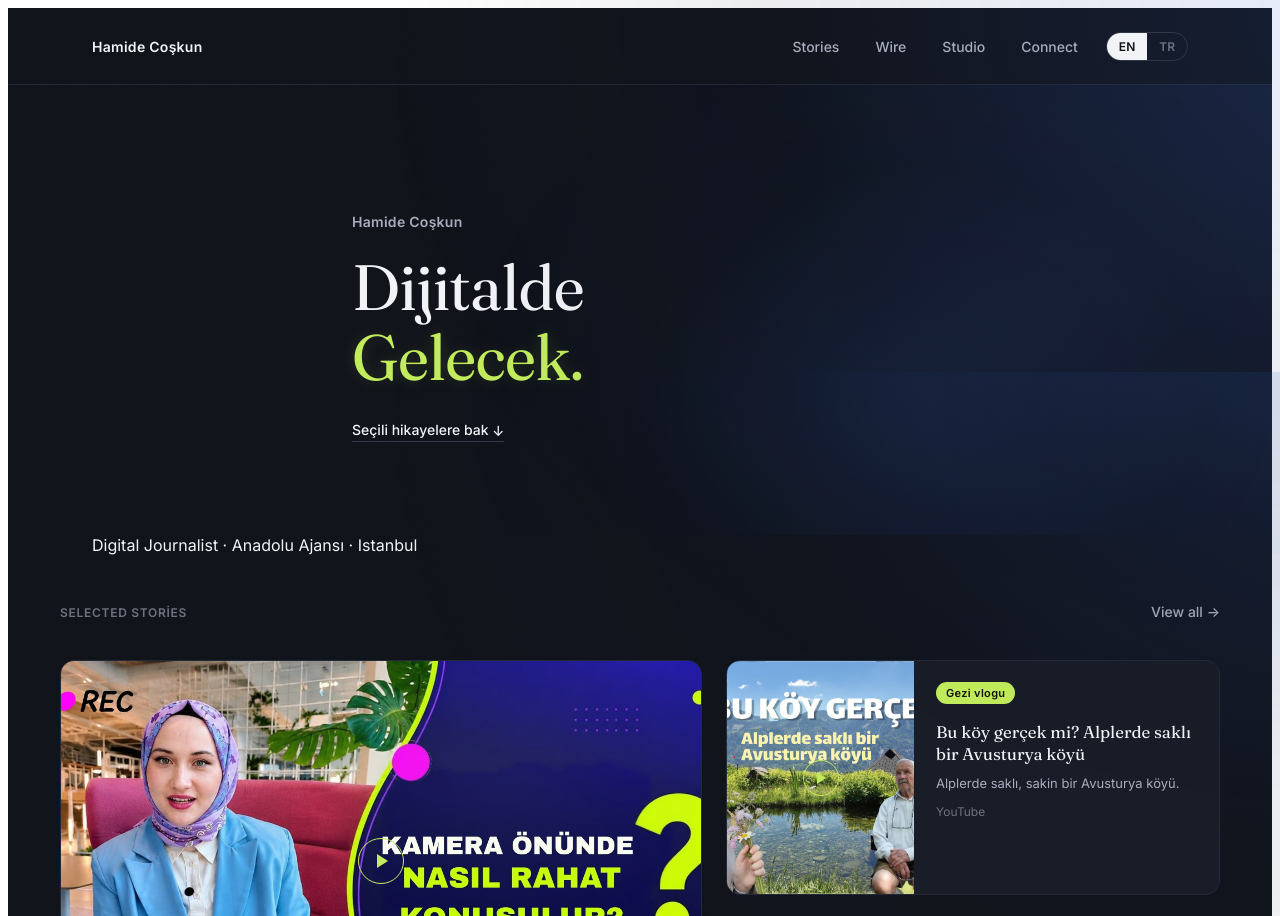
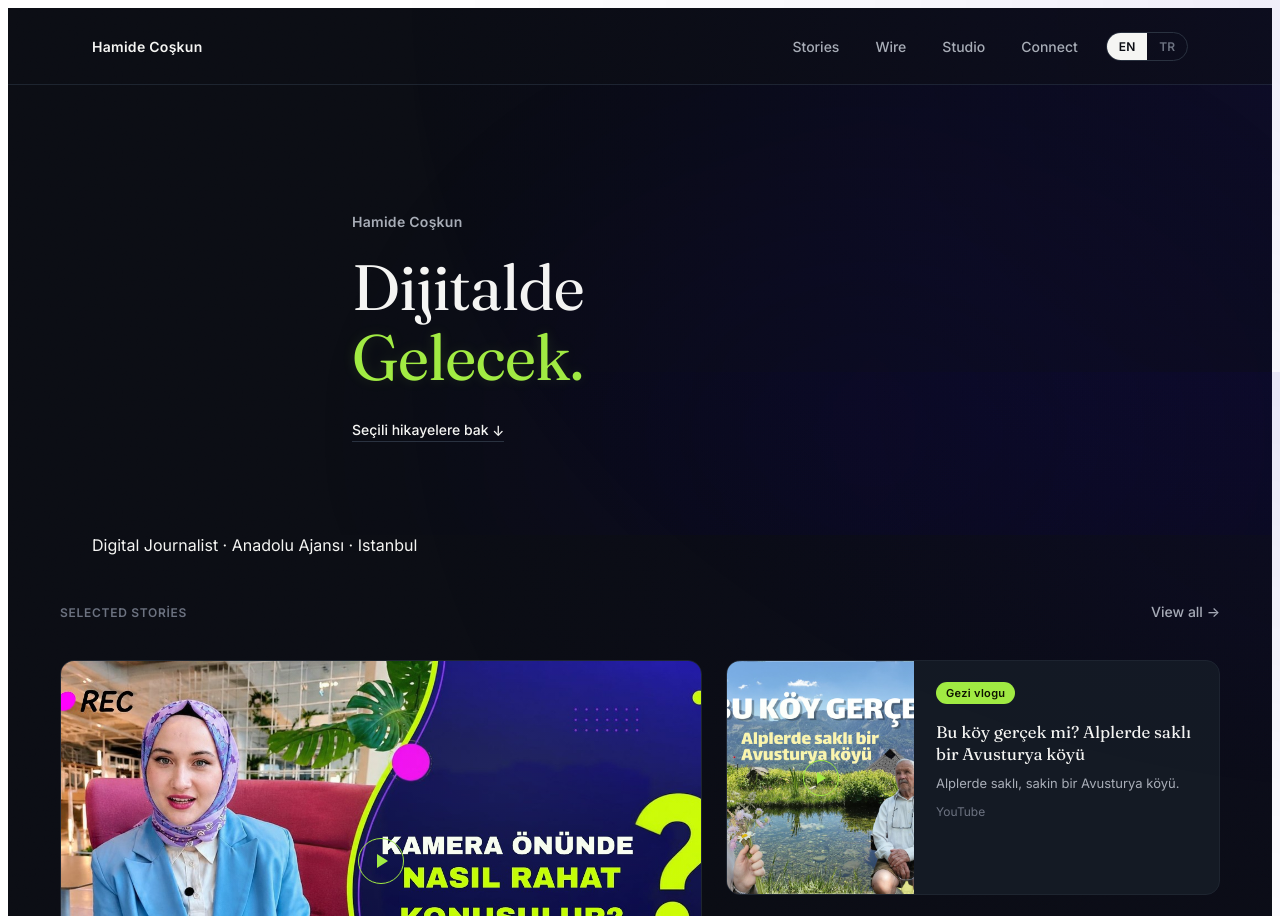
Before and after one commit to hamidecoskun/hamide-website, a plain HTML site: page index.html in a window 1280 px wide. Shown: the top 916 px of the page. Drawn offline with Linux system fonts and the light colour scheme.

Commit message:
Refine brand colors, hero atmosphere and favicon

```diff
--- a/css/style.css
+++ b/css/style.css
@@ -24,16 +24,17 @@
   }
 
   :root {
-    --bg: #f4f5f9; --surface: #ffffff; --ink: #12141c; --ink-2: #565b68; --ink-3: #868b98;
-    --line: #e1e3ea; --line-strong: #cbcedb;
-    --accent: #94c93a; --accent-ink: #10130a;
+    --bg: #10131b; --surface: #141a24; --surface-hover: #1a2230; --ink: #f5f5f3; --ink-2: #a8adb7; --ink-3: #6c7280;
+    --line: #1e2530; --line-strong: #2a3240;
+    --accent: #a1eb43; --accent-ink: #0f1400;
+    --brand-blue: #1801a6;
     --serif: 'Fraunces', 'Iowan Old Style', Georgia, serif;
     --sans: 'Inter', -apple-system, BlinkMacSystemFont, 'Segoe UI', sans-serif;
     --ease: cubic-bezier(0.16, 1, 0.3, 1);
   }
   .band-dark {
-    --bg: #10131a; --surface: #181d27; --ink: #f2f3f7; --ink-2: #a7adbc; --ink-3: #6d7280;
-    --line: #232936; --line-strong: #313848; --accent: #c3ec5c;
+    --bg: #0b0d14; --surface: #141a24; --surface-hover: #1a2230; --ink: #f5f5f3; --ink-2: #a8adb7; --ink-3: #6c7280;
+    --line: #1e2530; --line-strong: #2a3240; --accent: #a1eb43;
   }
 
   * { box-sizing: border-box; }
@@ -51,7 +52,7 @@
   }
   .band-dark::after {
     content: ""; position: absolute; top: -10%; right: -10%; width: 1000px; height: 800px;
-    background: radial-gradient(ellipse at top right, rgba(59,110,220,0.14), rgba(20,30,60,0.08) 45%, transparent 72%); pointer-events: none; z-index: 0;
+    background: radial-gradient(ellipse at top right, rgba(24,1,166,0.08), rgba(24,1,166,0.025) 45%, transparent 72%); pointer-events: none; z-index: 0;
   }
 
   /* ---------- nav ---------- */
@@ -59,7 +60,7 @@
   .nav-row { display: flex; align-items: center; justify-content: space-between; height: 76px; }
   .wordmark { font-size: 14px; font-weight: 600; letter-spacing: 0.02em; }
   .nav-links { display: flex; align-items: center; gap: 36px; list-style: none; margin: 0; padding: 0; }
-  .nav-links a { font-size: 14px; font-weight: 500; color: var(--ink-2); position: relative; padding: 4px 0; }
+  .nav-links a { font-size: 14px; font-weight: 500; color: var(--ink-2); position: relative; padding: 4px 0; transition: color 0.3s var(--ease); }
   .nav-links a:hover { color: var(--ink); }
   .nav-links a::after { content: ""; position: absolute; left: 0; right: 0; bottom: -2px; height: 1px; background: var(--accent); transform: scaleX(0); transform-origin: right; transition: transform 0.3s var(--ease); }
   .nav-links a:hover::after { transform: scaleX(1); transform-origin: left; }
@@ -83,18 +84,30 @@
   .hero-plain { position: relative; padding: clamp(64px, 11vw, 128px) 0 clamp(56px, 8vw, 96px); overflow: hidden; }
 
   .hero-glow {
-    position: absolute; top: -12%; right: -8%; width: 900px; height: 700px; z-index: 0; pointer-events: none;
-    background: radial-gradient(ellipse at center, rgba(59,110,220,0.16), rgba(20,30,60,0.08) 45%, transparent 72%);
+    position: absolute; top: -14%; right: -10%; width: 1050px; height: 800px; z-index: 0; pointer-events: none;
+    background: radial-gradient(ellipse at center, rgba(24,1,166,0.078), rgba(24,1,166,0.03) 45%, transparent 70%);
+    filter: blur(64px);
     will-change: transform;
   }
 
+  /* 3 extremely subtle oversized lens rings, hidden until the user scrolls */
+  .hero-lens {
+    position: absolute; top: 14%; right: 8%; width: 360px; height: 360px; z-index: 0; pointer-events: none;
+    border-radius: 50%; border: 1px solid rgba(24,1,166,0.5);
+    opacity: 0; will-change: transform, opacity; transition: opacity 0.6s var(--ease);
+  }
+  .hero-lens::before, .hero-lens::after { content: ""; position: absolute; border-radius: 50%; border: 1px solid rgba(24,1,166,0.4); }
+  .hero-lens::before { inset: -110px; }
+  .hero-lens::after { inset: -240px; border-color: rgba(24,1,166,0.28); }
+  @media (max-width: 900px) { .hero-lens { display: none; } }
+
   @keyframes rise { to { opacity: 1; transform: translateY(0); } }
-  @keyframes glow-pulse { 0%, 100% { text-shadow: 0 0 14px rgba(195,236,92,0.15); } 50% { text-shadow: 0 0 26px rgba(195,236,92,0.4); } }
+  @keyframes glow-pulse { 0%, 100% { text-shadow: 0 0 12px rgba(161,235,67,0.12); } 50% { text-shadow: 0 0 22px rgba(161,235,67,0.32); } }
   @keyframes arrow-float { 0%, 100% { transform: translateY(0); } 50% { transform: translateY(4px); } }
   @media (prefers-reduced-motion: reduce) {
     .hero-name, .hero-headline-2, .hero-link { animation: none !important; opacity: 1 !important; transform: none !important; }
     .hero-headline-2 .accent-line, .hero-link .arrow { animation: none !important; }
-    .hero-glow { transform: none !important; }
+    .hero-glow, .hero-lens { transform: none !important; }
   }
 
   .hero-plain-text { position: relative; z-index: 1; max-width: 640px; }
@@ -124,7 +137,7 @@
     background: var(--surface); border: 0.5px solid var(--line); border-radius: 14px; padding: 28px 26px;
     transition: border-color 0.4s var(--ease), transform 0.4s var(--ease), box-shadow 0.4s var(--ease);
   }
-  .card:hover { border-color: var(--line-strong); transform: translateY(-4px); box-shadow: 0 24px 44px -28px rgba(0,0,0,0.35); }
+  .card:hover { background: var(--surface-hover); border-color: rgba(161,235,67,0.18); transform: translateY(-3px); box-shadow: 0 18px 55px rgba(24,1,166,0.07); }
   .card:hover .play-icon { transform: scale(1.08); border-color: var(--accent); }
   .card:hover .card-title { color: var(--accent); }
   .play-icon, .card-title { transition: transform 0.35s var(--ease), color 0.35s var(--ease), border-color 0.35s var(--ease); }
@@ -135,10 +148,10 @@
 
   .card--lg { display: flex; flex-direction: column; padding: 0; overflow: hidden; }
   .card--lg .card-thumb {
-    aspect-ratio: 16 / 10; background: linear-gradient(140deg, #1c2230 0%, #12151d 100%); position: relative;
+    aspect-ratio: 16 / 10; background: linear-gradient(140deg, #1a2230 0%, #0b0d14 100%); position: relative;
     display: flex; align-items: center; justify-content: center;
   }
-  .card--lg .card-thumb::after { content: ""; position: absolute; inset: 0; background: radial-gradient(ellipse at 70% 30%, rgba(185,227,86,0.10), transparent 60%); }
+  .card--lg .card-thumb::after { content: ""; position: absolute; inset: 0; background: radial-gradient(ellipse at 70% 30%, rgba(161,235,67,0.10), transparent 60%); }
   .play-icon { width: 46px; height: 46px; border-radius: 50%; border: 1px solid var(--accent); display: flex; align-items: center; justify-content: center; position: relative; z-index: 1; }
   .play-icon::after { content: ""; border-style: solid; border-width: 7px 0 7px 11px; border-color: transparent transparent transparent var(--accent); margin-left: 3px; }
   .card--lg .card-body { padding: 28px 26px 30px; }
@@ -146,10 +159,10 @@
 
   .card-stack .card { padding: 0; overflow: hidden; display: flex; flex-direction: row; align-items: stretch; }
   .card-stack .card-thumb {
-    width: 38%; flex-shrink: 0; aspect-ratio: 4 / 5; background: linear-gradient(150deg, #1c2230 0%, #12151d 100%);
+    width: 38%; flex-shrink: 0; aspect-ratio: 4 / 5; background: linear-gradient(150deg, #1a2230 0%, #0b0d14 100%);
     position: relative; display: flex; align-items: center; justify-content: center;
   }
-  .card-stack .card-thumb::after { content: ""; position: absolute; inset: 0; background: radial-gradient(ellipse at 30% 70%, rgba(185,227,86,0.10), transparent 60%); }
+  .card-stack .card-thumb::after { content: ""; position: absolute; inset: 0; background: radial-gradient(ellipse at 30% 70%, rgba(161,235,67,0.10), transparent 60%); }
   .card-stack .card-thumb .play-icon { width: 36px; height: 36px; }
   .card-stack .card-thumb .play-icon::after { border-width: 6px 0 6px 9px; margin-left: 2px; }
   .card-stack .card-body { padding: 20px 22px; }
@@ -165,7 +178,7 @@
     display: block; background: var(--surface); border: 0.5px solid var(--line); border-radius: 12px; overflow: hidden;
     transition: border-color 0.35s var(--ease), transform 0.35s var(--ease), box-shadow 0.35s var(--ease);
   }
-  .hub-tile:hover { border-color: var(--line-strong); transform: translateY(-3px); box-shadow: 0 20px 36px -26px rgba(0,0,0,0.35); }
+  .hub-tile:hover { border-color: var(--line-strong); transform: translateY(-3px); box-shadow: 0 20px 36px -26px rgba(0,0,0,0.22); }
   .hub-tile:hover .play-icon { transform: scale(1.08); border-color: var(--accent); }
   .hub-tile:hover .hub-title { color: var(--accent); }
   .hub-thumb { aspect-ratio: 16 / 9; position: relative; background-size: cover; background-position: center; display: flex; align-items: center; justify-content: center; }
--- a/index.html
+++ b/index.html
@@ -5,6 +5,17 @@
 <meta name="viewport" content="width=device-width, initial-scale=1.0">
 <title>Hamide Coşkun — Dijital Muhabir</title>
 <meta name="description" content="Hamide Coşkun; medya, teknoloji ve gazeteciliğin kesişiminde çalışan bir dijital muhabir.">
+
+<link rel="icon" href="assets/favicon/favicon.ico" sizes="any">
+<link rel="icon" type="image/png" sizes="16x16" href="assets/favicon/favicon-16.png">
+<link rel="icon" type="image/png" sizes="32x32" href="assets/favicon/favicon-32.png">
+<link rel="icon" type="image/png" sizes="48x48" href="assets/favicon/favicon-48.png">
+<link rel="apple-touch-icon" sizes="180x180" href="assets/favicon/apple-touch-icon-180.png">
+<link rel="icon" type="image/png" sizes="192x192" href="assets/favicon/icon-192.png">
+<link rel="icon" type="image/png" sizes="512x512" href="assets/favicon/icon-512.png">
+<link rel="manifest" href="assets/favicon/site.webmanifest">
+<meta name="theme-color" content="#1801a6">
+
 <link rel="stylesheet" href="css/style.css">
 </head>
 <body>
@@ -41,6 +52,7 @@
   <main>
     <section class="band band-dark hero-plain">
       <div class="hero-glow" id="heroGlow"></div>
+      <div class="hero-lens" id="heroLens" aria-hidden="true"></div>
       <div class="wrap hero-plain-text">
         <p class="hero-name">Hamide Coşkun</p>
         <h1 class="hero-headline-2" data-en="Stories where media, technology<span class='accent-line'>and innovation meet.</span>" data-tr="Dijitalde<span class='accent-line'>Gelecek.</span>">Dijitalde<span class="accent-line">Gelecek.</span></h1>
--- a/js/main.js
+++ b/js/main.js
@@ -76,6 +76,7 @@
       items.forEach(function (el) { obs.observe(el); });
 
       var glow = document.getElementById('heroGlow');
+      var lens = document.getElementById('heroLens');
       var heroSection = document.querySelector('.hero-plain');
       if (glow && heroSection) {
         var ticking = false;
@@ -85,8 +86,13 @@
           requestAnimationFrame(function () {
             var rect = heroSection.getBoundingClientRect();
             if (rect.bottom > 0 && rect.top < window.innerHeight) {
-              var offset = (rect.top || 0) * 0.12;
-              glow.style.transform = 'translateY(' + offset.toFixed(1) + 'px)';
+              var top = rect.top || 0;
+              glow.style.transform = 'translateY(' + (top * 0.12).toFixed(1) + 'px)';
+              if (lens) {
+                lens.style.transform = 'translateY(' + (top * 0.05).toFixed(1) + 'px)';
+                var progress = Math.min(Math.max(-top / 260, 0), 1);
+                lens.style.opacity = (progress * 0.4).toFixed(2);
+              }
             }
             ticking = false;
           });
```
Also changed, not shown: assets/favicon/apple-touch-icon-180.png (added), assets/favicon/favicon-16.png (added), assets/favicon/favicon-32.png (added), assets/favicon/favicon-48.png (added), assets/favicon/favicon.ico (added), assets/favicon/icon-192.png (added), assets/favicon/icon-512.png (added), assets/favicon/site.webmanifest (added).
